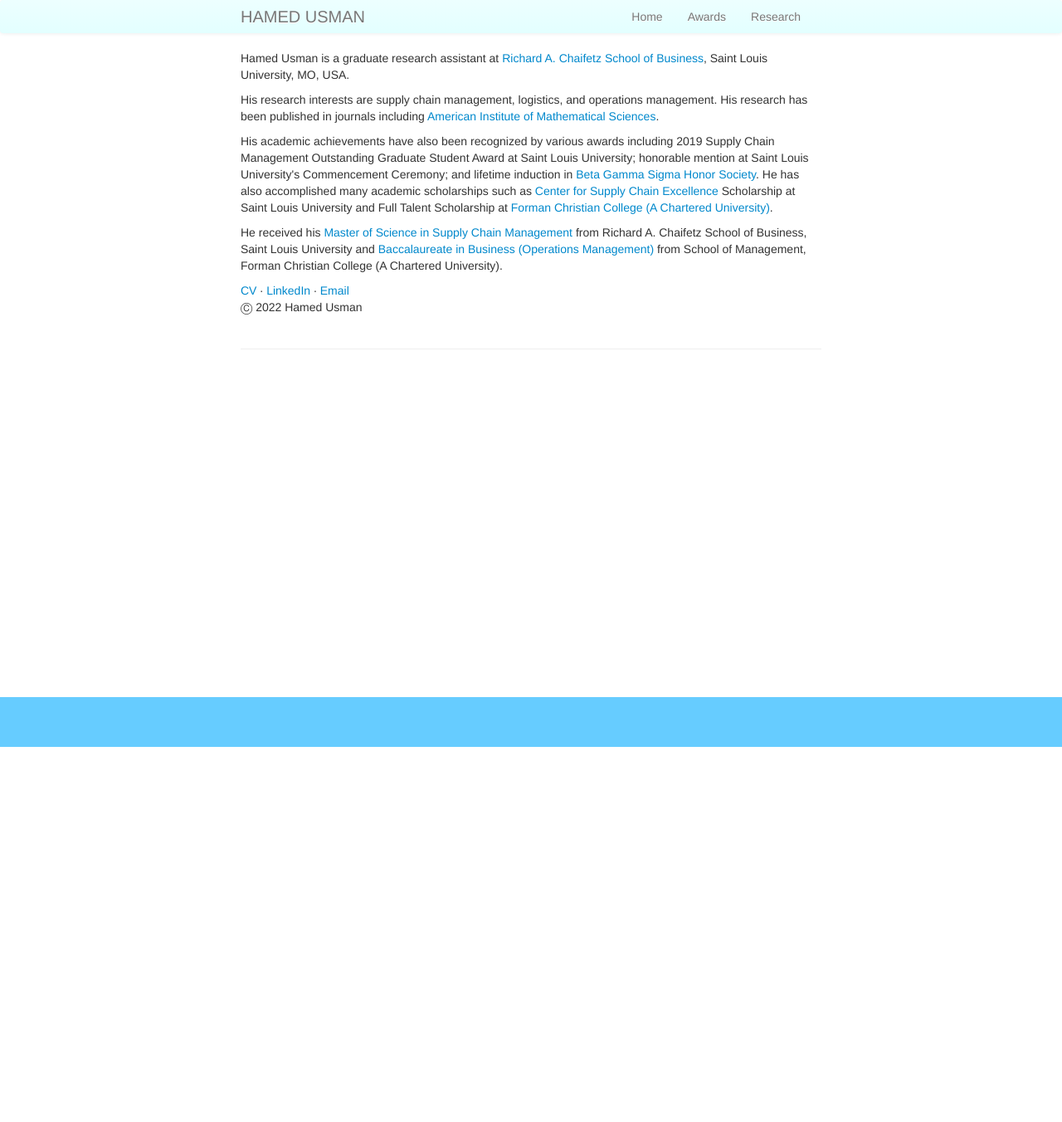
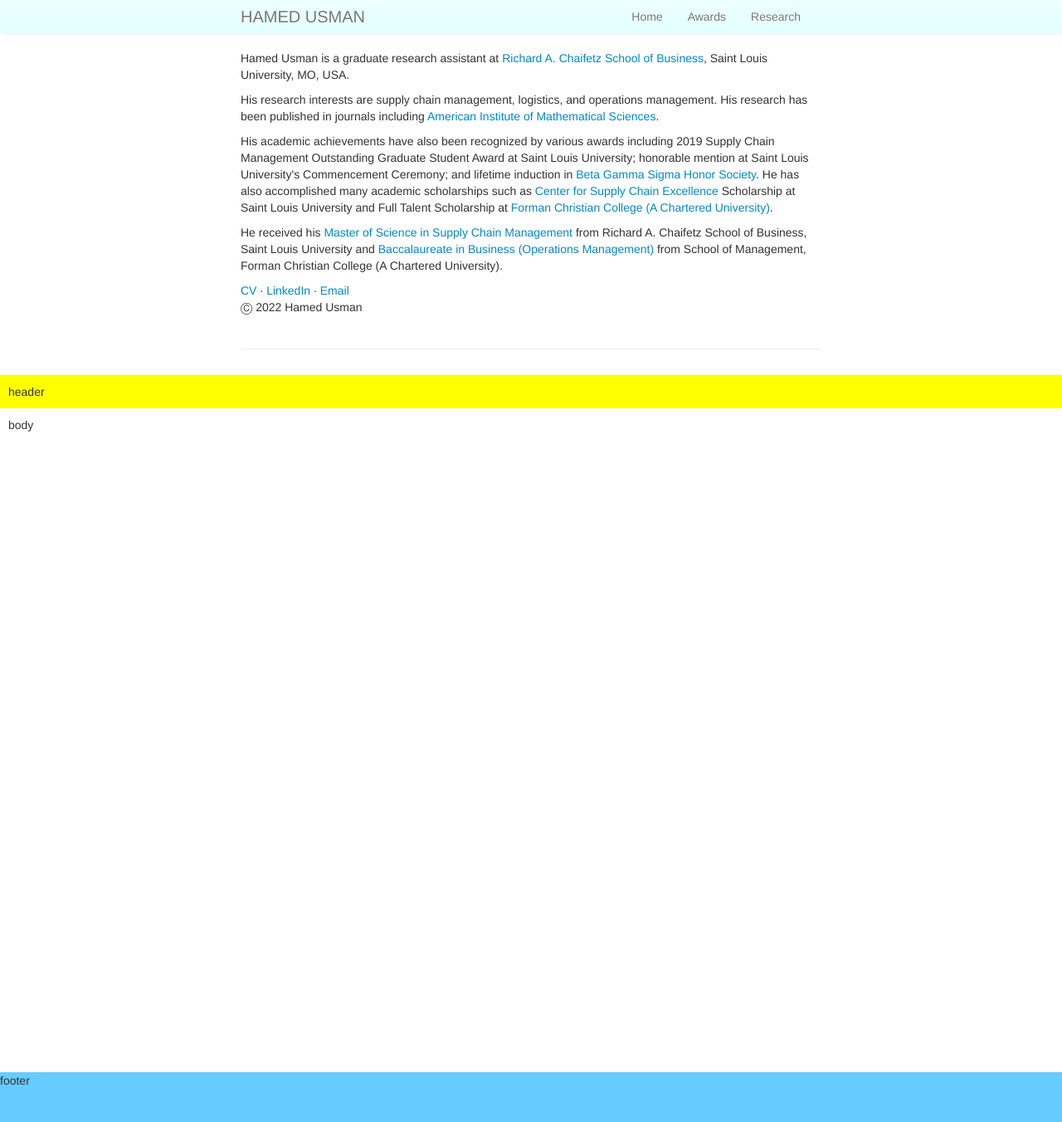
Before and after one commit to hamedusman/hamedusman.github.io, a Jekyll site: the page built from index.md, in a window 1280 px wide. Shown: the whole page at 83% size. Built offline with Jekyll 4.4.1, drawn with Linux system fonts in a browser that asks for light colours.

Commit message:
Update default.html

```diff
--- a/_includes/themes/twitter/default.html
+++ b/_includes/themes/twitter/default.html
@@ -28,8 +28,6 @@
     <link href="{{ BASE_PATH }}{{ site.JB.atom_path }}" type="application/atom+xml" rel="alternate" title="Sitewide ATOM Feed">
     <link href="{{ BASE_PATH }}{{ site.JB.rss_path }}" type="application/rss+xml" rel="alternate" title="Sitewide RSS Feed">
 
-     <title>{{ footer }}</title>
-
   </head>
 
   <body>
@@ -58,10 +56,10 @@
     {% include JB/analytics %}
 
   <div id="container">
-  <div id="main">
-  </div>
+   <div id="header">header</div>
+   <div id="body">body</div>
+   <div id="footer">footer</div>
 </div>
-   <footer id="footer"></footer>
 
   </body>
 </html>
```
